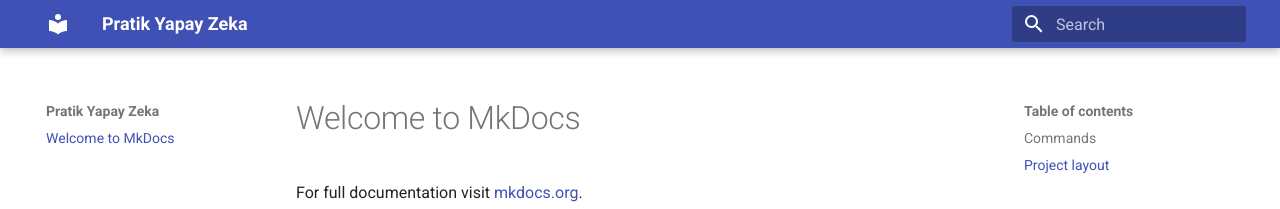
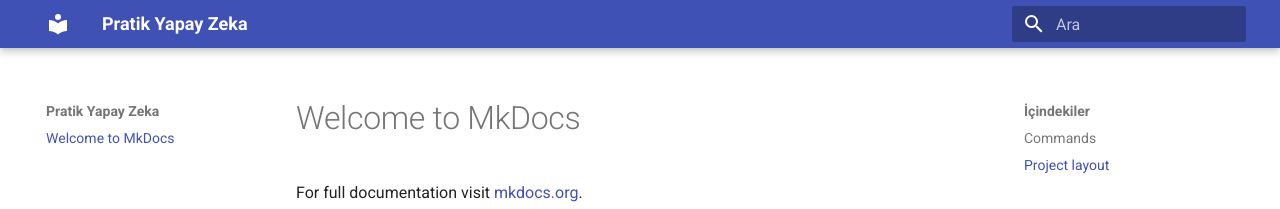
Before and after one commit to mrabdullahsahin/pratik-yapay-zeka, an MkDocs documentation site: the page built from docs/index.md, in a window 1280 px wide. Shown: the top 209 px of the page. Built offline with MkDocs 1.6.1 and Material for MkDocs 9.7.7, drawn with Linux system fonts in a browser that asks for light colours; part of the change alters nothing that is shown.

```diff
--- a/mkdocs.yml
+++ b/mkdocs.yml
@@ -7,7 +7,7 @@ site_url: 'https://mrabdullahsahin.github.io/pratik-yapay-zeka/'
 # Configuration
 theme:
   name: 'material'
-  language: 'en'
+  language: 'tr'
   palette:
     primary: 'indigo'
     accent: 'indigo'
```
